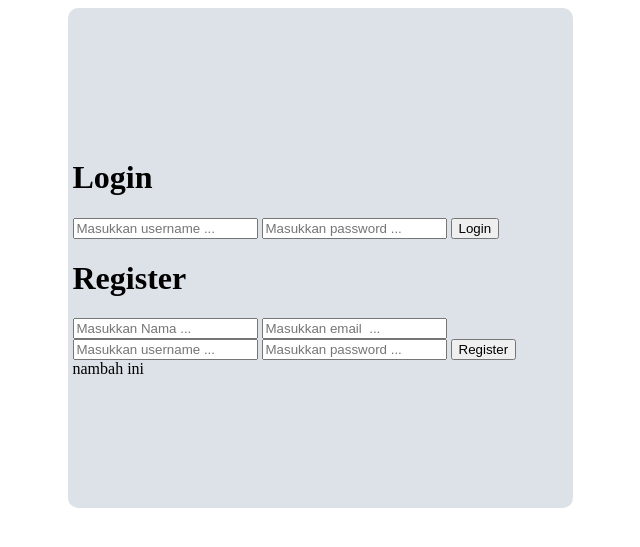
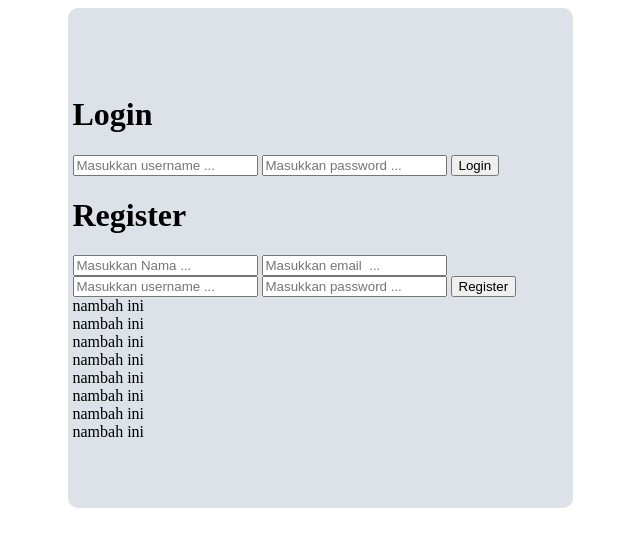
Before and after one commit to SatriaBelva/Belajar-PHP, a PHP site: page / in a window 1280 px wide. Shown: the top 547 px of the page, without its empty margins (320-960 px from the left). Run offline with PHP 8.4, Linux system fonts and the light colour scheme.

Commit message:
nyoba commit lagi

```diff
--- a/Mini_Project/index.php
+++ b/Mini_Project/index.php
@@ -40,6 +40,13 @@ require_once 'view/register.view.php';
             <button>Register</button>
         </form>
         <div>nambah ini</div>
+        <div>nambah ini</div>
+        <div>nambah ini</div>
+        <div>nambah ini</div>
+        <div>nambah ini</div>
+        <div>nambah ini</div>
+        <div>nambah ini</div>
+        <div>nambah ini</div>
     </div>
 
     <?php
```
